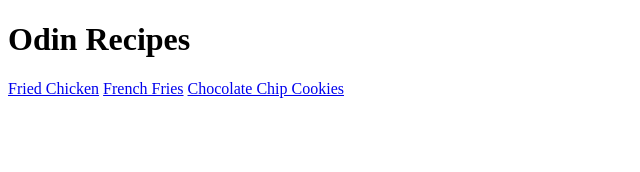
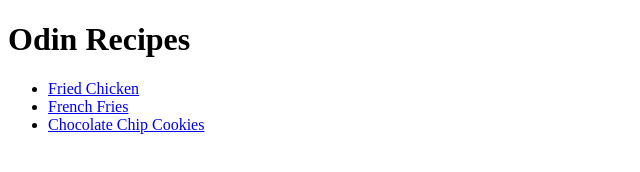
Before and after one commit to nintillo/odin-recipes, a plain HTML site: page index.html in a window 1280 px wide. Shown: the whole page, without its empty margins (0-640 px from the left). Drawn offline with Linux system fonts and the light colour scheme.

Commit message:
Modify: index.html
Ordered links into an unordered list.

```diff
--- a/index.html
+++ b/index.html
@@ -8,9 +8,11 @@
 <body>
     <h1>Odin Recipes</h1>
 
-    <a href="recipes/fried-chicken.html">Fried Chicken</a>
-    <a href="recipes/french-fries.html">French Fries</a>
-    <a href="recipes/chocolate-chip-cookies.html">Chocolate Chip Cookies</a>
+    <ul>
+        <li><a href="recipes/fried-chicken.html">Fried Chicken</a></li>
+        <li><a href="recipes/french-fries.html">French Fries</a></li>
+        <li> <a href="recipes/chocolate-chip-cookies.html">Chocolate Chip Cookies</a></li>
+    </ul>
 
 </body>
 </html>
```
